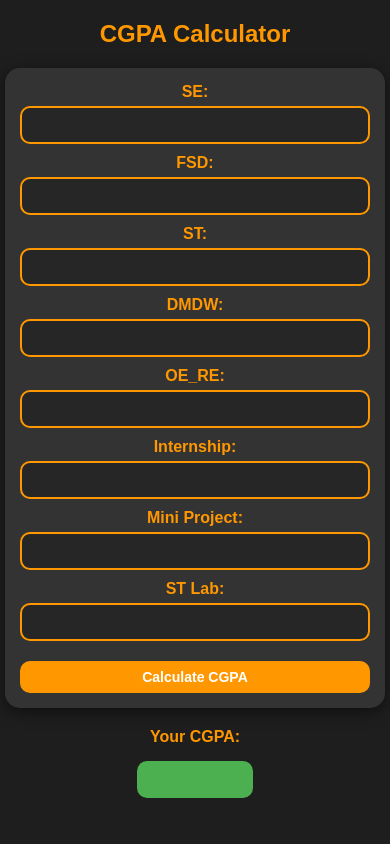
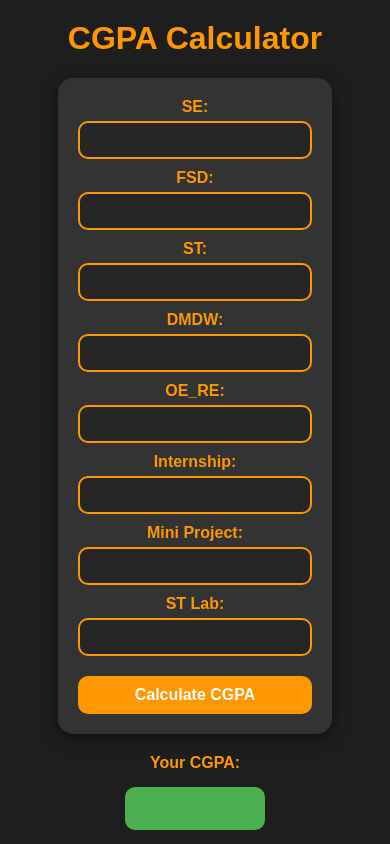
Before and after one commit to suraj0-11/6th_sem_calci, a plain HTML site: page index.html in a window 390 px wide. Drawn offline with Linux system fonts and the light colour scheme.

Commit message:
Update index.html

```diff
--- a/index.html
+++ b/index.html
@@ -82,28 +82,7 @@
             margin: 10px auto;
         }
 
-        /* Responsive design */
-        @media (max-width: 600px) {
-            form {
-                padding: 15px;
-                width: 95%;
-            }
 
-            h1 {
-                font-size: 24px;
-            }
-
-            button {
-                padding: 8px 15px;
-                font-size: 14px;
-            }
-
-            #cgpa {
-                width: 100px;
-                padding: 8px;
-                font-size: 18px;
-            }
-        }
     </style>
 </head>
 <body>
```
